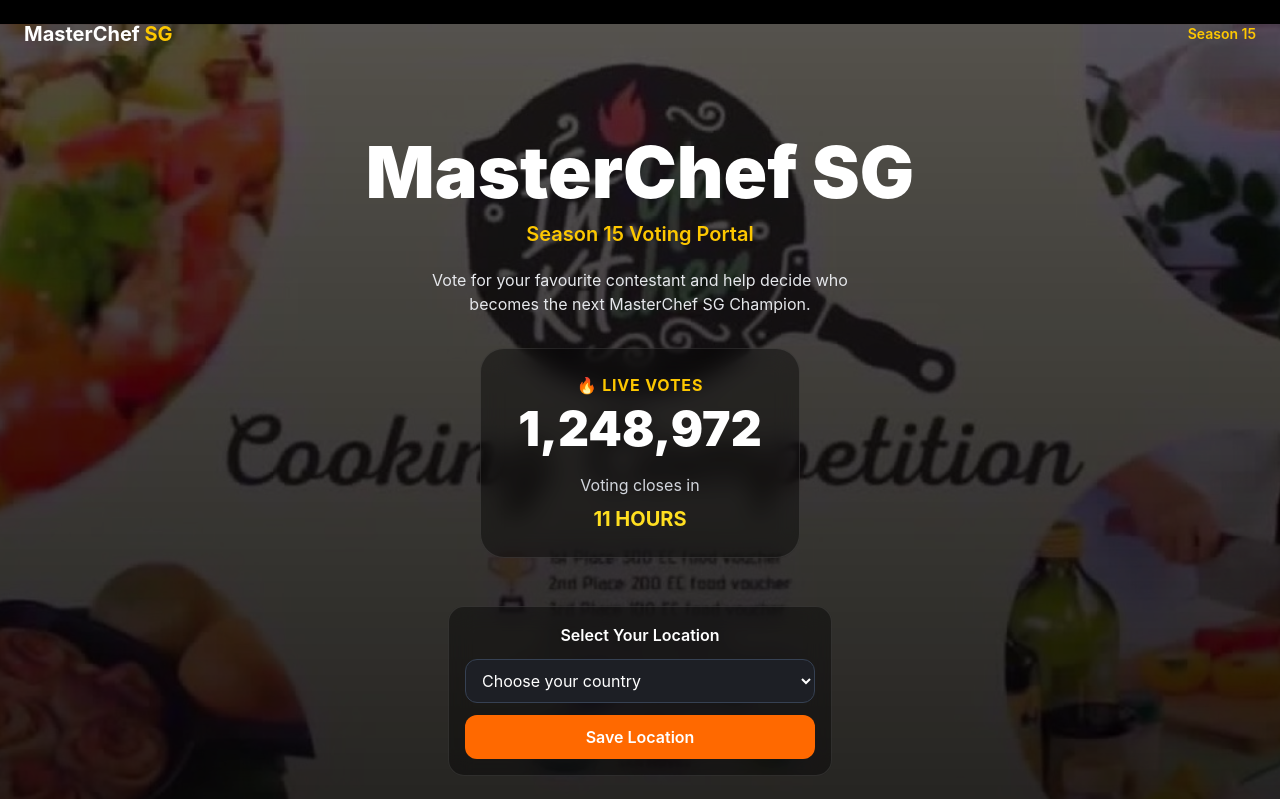
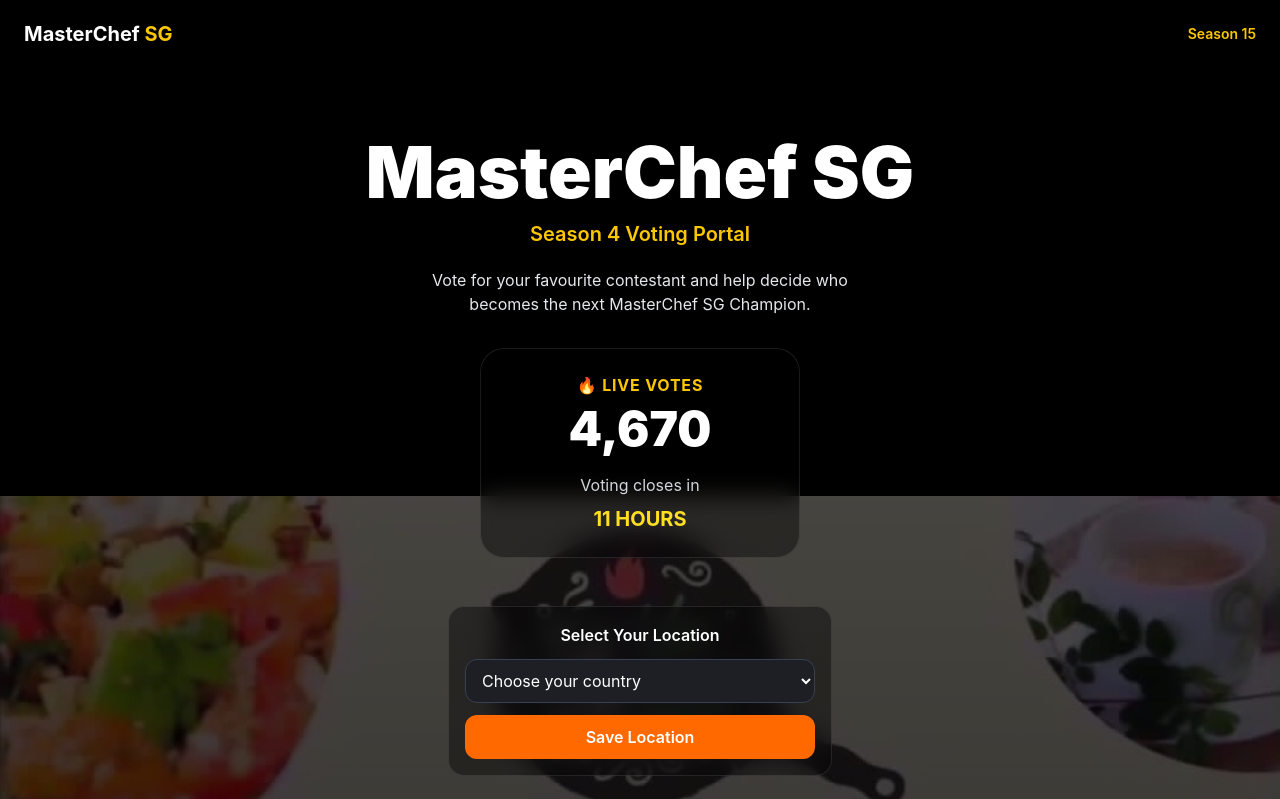
Before and after one commit to purplekamui/masterchefsingapore, a React (Vite) app in the folder frontend/: page / in a window 1280 px wide. Shown: the top 799 px of the page. Built offline with nearby package versions, Linux system fonts and the light colour scheme.

Commit message:
Auto approve email votes

```diff
--- a/frontend/src/Home.jsx
+++ b/frontend/src/Home.jsx
@@ -13,35 +13,35 @@
     id: 1,
     name: "Shermaine Lee",
     age: 32,
-    votes: "127,451",
+    votes: "1,200",
     image: "/contestants/yip-pin-xiu.jpg",
   },
   {
     id: 2,
     name: "Ning Cai",
     age: 30,
-    votes: "112,638",
+    votes: "1,000",
     image: "/contestants/ning-cai.jpg",
   },
   {
     id: 3,
     name: "Maurice Baker",
     age: 37,
-    votes: "98,421",
+    votes: "900",
     image: "/contestants/maurice-baker.jpg",
   },
   {
     id: 4,
     name: "Ben Yeo",
     age: 53,
-    votes: "87,564",
+    votes: "850",
     image: "/contestants/ben-yeo.jpg",
   },
   {
     id: 5,
     name: "Anthony Chen",
     age: 46,
-    votes: "75,410",
+    votes: "720",
     image: "/contestants/anthony-chen.jpg",
   },
 ];
@@ -84,9 +84,10 @@
       style={{
         backgroundImage:
           "linear-gradient(rgba(0,0,0,.65), rgba(0,0,0,.85)), url('/preview.png')",
-        backgroundSize: "cover",
+        backgroundSize: "contain",
         backgroundPosition: "center",
         backgroundAttachment: "fixed",
+        backgroundRepeat: "no-repeat",
       }}
     >
       <Navbar />
--- a/frontend/src/components/Hero.jsx
+++ b/frontend/src/components/Hero.jsx
@@ -7,7 +7,7 @@
       </h1>
 
       <p className="mt-3 text-yellow-400 text-xl font-semibold">
-        Season 15 Voting Portal
+        Season 4 Voting Portal
       </p>
 
       <p className="mt-5 text-gray-200 max-w-md mx-auto">
@@ -21,7 +21,7 @@
         </p>
 
         <h2 className="text-5xl font-black mt-2">
-          1,248,972
+          4,670
         </h2>
 
         <p className="mt-5 text-gray-300">
```
